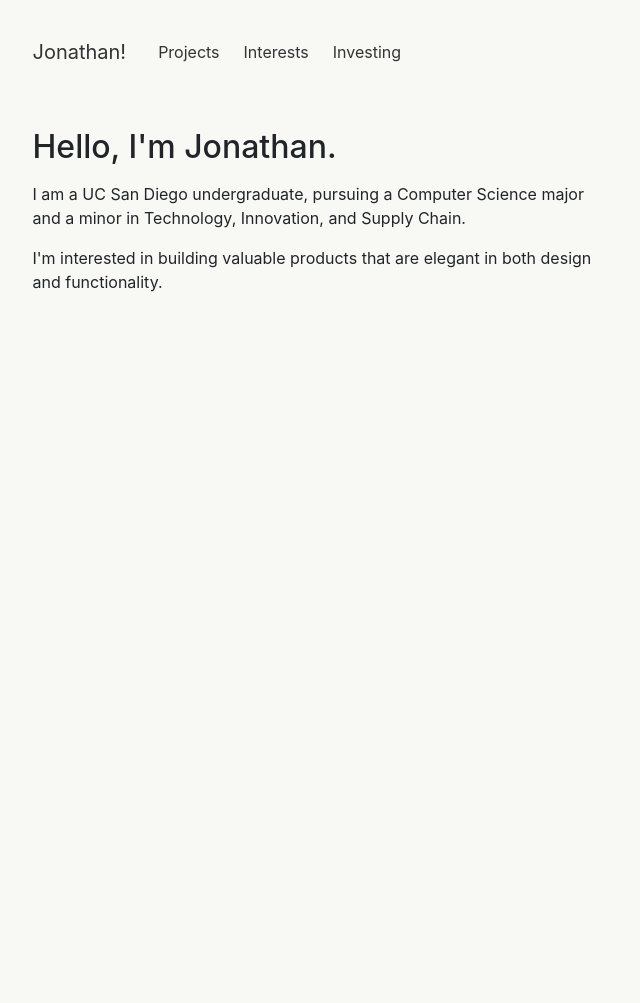
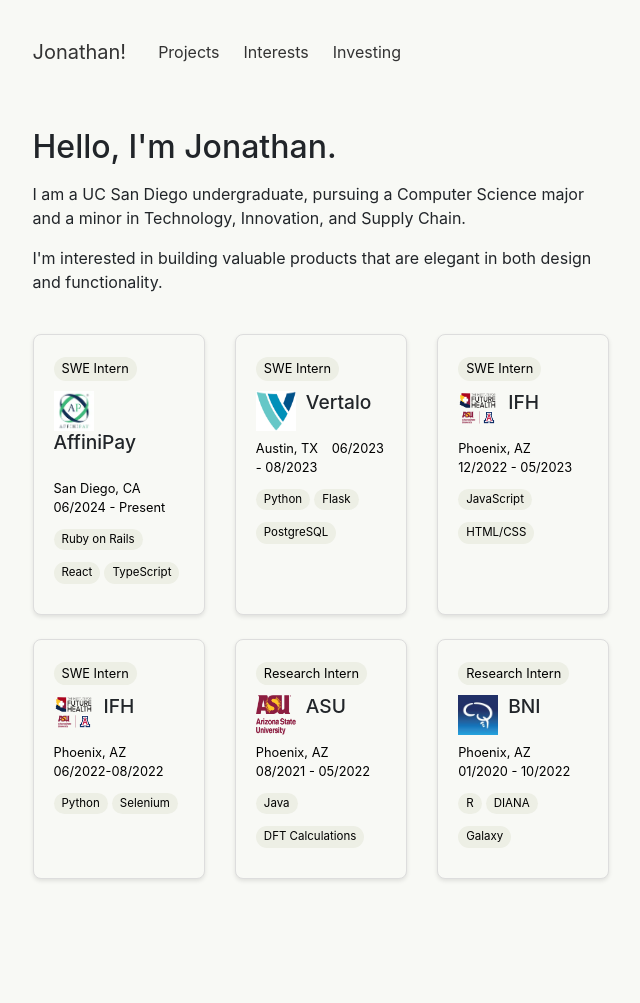
Before and after one commit to jxnxthxnz/site, a Jekyll site: the page built from index.markdown, in a window 1280 px wide. Shown: the whole page, without its empty margins (319-959 px from the left). Built offline with Jekyll 4.4.1, drawn with Linux system fonts in a browser that asks for light colours; before the commit the page ends 900 px from its top, so only the background shows below that.

Commit message:
main page experience blocks added

```diff
--- a/assets/css/main.css
+++ b/assets/css/main.css
@@ -1,5 +1,4 @@
-/* assets/css/main.scss */
-
+/* assets/css/main.css */
 body {
   background-color: #F8F9F5;
 }
@@ -10,81 +9,104 @@ body {
 
 .custom-navbar {
   background-color: #F8F9F5 !important;
-  /* border-bottom: 1px solid #ddd; */
 }
 
-.navbar-light .navbar-nav .nav-link {
-  color: #333;
-}
-
+.navbar-light .navbar-nav .nav-link,
 .navbar-light .navbar-brand {
   color: #333;
 }
 
-/* assets/css/main.css */
-
-/* .card {
-  border: 1px solid #ddd;
-  border-radius: 8px;
-  box-shadow: 0 2px 4px rgba(0, 0, 0, 0.1);
-  display: flex;
-  flex-direction: column;
+/* New styles for API blocks */
+.api-blocks {
+  margin-top: 40px;
 }
 
-.card-header {
-  background-color: transparent;
-  border-bottom: none;
-  padding: 0.75rem 1rem;
+.api-block {
+  background-color: #F8F9F5;
+  border: 1px solid #ddd;
+  border-radius: 5px;
+  border-radius: 8px;
+  box-shadow: 0 2px 4px rgba(0,0,0,0.1);
+  padding: 20px;
+  height: 100%;
+  transition: transform 0.2s, box-shadow 0.2s;
 }
 
-.card-header .badge {
-  font-size: 0.75rem;
+.api-block:hover {
+  transform: translateY(-5px);
+  box-shadow: 0 4px 8px rgba(0, 0, 0, 0.15);
 }
 
-.card-header .btn {
-  border: none;
-  padding: 0;
-  background: none;
+.api-category, .api-stats span {
+  display: inline-block;
+  padding: 2px 8px;
+  border-radius: 12px;
+  font-size: 0.8em;
+  margin-bottom: 10px;
 }
 
-.card-body {
-  flex: 1;
-  display: flex;
-  flex-direction: column;
-  justify-content: space-between;
-  padding: 1rem;
+.api-category:empty {
+  display: none;
 }
 
-.card-title {
-  font-size: 1.25rem;
-  font-weight: bold;
-  margin-bottom: 0.75rem;
+.api-block:nth-child(3n+1) .api-category, .api-stats span {
+  background-color: #EDEFE5;
+  color: #000;
 }
 
-.card-text {
-  font-size: 1rem;
-  margin-bottom: 1rem;
+.api-icon {
+  width: 40px;
+  height: 40px;
+  margin-right: 10px;
+  float: left;
 }
 
-.btn-primary {
-  background-color: #007bff;
-  border-color: #007bff;
-  align-self: flex-start;
-  margin-top: auto;
+.api-content h3 {
+  font-size: 1.2em;
+  margin-bottom: 25px;
+}
+.api-content h3 a {
+  color: inherit;
+  text-decoration: none;
 }
 
-.btn-primary:hover {
-  background-color: #0056b3;
-  border-color: #0056b3;
+.api-content h3 a:hover {
+  text-decoration: underline; /* This adds an underline on hover */
 }
 
-.card-footer {
-  background-color: transparent;
-  border-top: none;
-  padding: 0.75rem 1rem;
-  font-size: 0.875rem;
-  color: #6c757d;
-  display: flex;
-  justify-content: space-between;
-  align-items: center;
-} */
+.api-meta {
+  font-size: 0.8em;
+  color: #000;
+  margin-bottom: 10px;
+}
+
+.api-meta span {
+  margin-right: 10px;
+}
+
+.api-stats {
+  font-size: 0.9em;
+}
+
+.api-stats span:last-child {
+  margin-right: 0;
+}
+
+.api-list {
+  list-style-type: none;
+  padding-left: 0;
+  margin-bottom: 10px;
+}
+
+.api-list li {
+  margin-bottom: 5px;
+  position: relative;
+  padding-left: 20px;
+}
+
+.api-list li:before {
+  content: '•';
+  position: absolute;
+  left: 0;
+  color: #666;
+}
--- a/index.markdown
+++ b/index.markdown
@@ -2,53 +2,134 @@
 layout: default
 title: Home
 ---
+<div class="home-content">
+    <h2 class="mb-3">Hello, I'm Jonathan.</h2>
+    <p>I am a UC San Diego undergraduate, pursuing a Computer Science major and a minor in Technology, Innovation, and Supply Chain.</p>
+    <p>I'm interested in building valuable products that are elegant in both design and functionality.</p>
+</div>
 
-<div class="home-content">
-  <h2 class="mb-3">Hello, I'm Jonathan.</h2>
-  <p>I am a UC San Diego undergraduate, pursuing a Computer Science major and a minor in Technology, Innovation, and Supply Chain.</p>
-  <p>I'm interested in building valuable products that are elegant in both design and functionality.</p>
+<div class="api-blocks">
+    <div class="row">
+        <div class="col-md-4 mb-4">
+            <div class="api-block">
+                <div class="api-category">SWE Intern</div>
+                <div class="api-content">
+                    <img src="assets/images/affinipay.png" alt="Affinipay" class="api-icon">
+                    <h3><a href="https://www.affinipay.com">AffiniPay</a></h3>
+                    <div class="api-meta">
+                        <span>San Diego, CA</span>
+                        <span>06/2024 - Present</span>
+                    </div>
+                    <div class="api-stats">
+                        <span>Ruby on Rails</span>
+                        <span>React</span>
+                        <span>TypeScript</span>
+                    </div>
+                </div>
+            </div>
+        </div>
+        <div class="col-md-4 mb-4">
+            <div class="api-block">
+                <div class="api-category">SWE Intern </div>
+                <div class="api-content">
+                    <img src="assets/images/vertalo.png" alt="LinkedIn" class="api-icon">
+                    <h3><a href="https://www.vertalo.com">Vertalo</a></h3>
+                    <!-- <ul>
+                      <li>Designed and built a backend system for a new proprietary testing tool using Postgres, SQL, Flask, and RESTful APIs</li>
+                      <li>Developed a relational database schema and wrote optimized SQL queries to retrieve and manage all data
+                      </li>
+                      <li>Implemented Flask application with RESTful APIs to securely exchange data between frontend and backend</li>
+                      <li>Enabled seamless data workflows between the frontend interface and backend database through well-documented
+                      APIs</li>
+                    </ul> -->
+                    <div class="api-meta">
+                        <span>Austin, TX</span>
+                        <span>06/2023 - 08/2023</span>
+                    </div>
+                    <div class="api-stats">
+                        <span>Python</span>
+                        <span>Flask</span>
+                        <span>PostgreSQL</span>
+                    </div>
+                </div>
+            </div>
+        </div>
+        <div class="col-md-4 mb-4">
+            <div class="api-block">
+                <div class="api-category">SWE Intern</div>
+                <div class="api-content">
+                    <img src="assets/images/ifh.png" alt="Instagram" class="api-icon">
+                    <h3><a href="https://theifh.org">IFH</a></h3>
+                    <!-- <ul>
+                      <li>Developed a custom data visualization tool using HTML, CSS, JavaScript, and the D3 library</li>
+                      <li>Identified frequently occurring words within PubMed articles related to specific medical topics and their change
+                      over a specified time period</li>
+                    </ul> -->
+                    <div class="api-meta">
+                        <span>Phoenix, AZ</span>
+                        <span>12/2022 - 05/2023</span>
+                    </div>
+                    <div class="api-stats">
+                        <span>JavaScript</span>
+                        <span>HTML/CSS</span>
+                    </div>
+                </div>
+            </div>
+        </div>
+    </div>
+    <!-- Add more rows with three blocks each as needed -->
+     <div class="row">
+        <div class="col-md-4 mb-4">
+            <div class="api-block">
+                <div class="api-category">SWE Intern</div>
+                <div class="api-content">
+                    <img src="assets/images/ifh.png" alt="Amazon" class="api-icon">
+                    <h3><a href="https://theifh.org">IFH</a></h3>
+                    <div class="api-meta">
+                        <span>Phoenix, AZ</span>
+                        <span>06/2022-08/2022</span>
+                    </div>
+                    <div class="api-stats">
+                        <span>Python</span>
+                        <span>Selenium</span>
+                    </div>
+                </div>
+            </div>
+        </div>
+        <div class="col-md-4 mb-4">
+            <div class="api-block">
+                <div class="api-category">Research Intern</div>
+                <div class="api-content">
+                    <img src="assets/images/asu.png" alt="LinkedIn" class="api-icon">
+                    <h3><a href="https://faculty.engineering.asu.edu/zhuang/">ASU</a></h3>
+                    <div class="api-meta">
+                        <span>Phoenix, AZ</span>
+                        <span>08/2021 - 05/2022</span>
+                    </div>
+                    <div class="api-stats">
+                        <span>Java</span>
+                        <span>DFT Calculations</span>
+                    </div>
+                </div>
+            </div>
+        </div>
+        <div class="col-md-4 mb-4">
+            <div class="api-block">
+                <div class="api-category">Research Intern </div>
+                <div class="api-content">
+                    <img src="assets/images/barrow.png" alt="Instagram" class="api-icon">
+                    <h3><a href="https://www.barrowneuro.org/for-physicians-researchers/research/research-programs-labs/neurodegenerative-disease/mufson-laboratory/">BNI</a></h3>
+                    <div class="api-meta">
+                        <span>Phoenix, AZ</span>
+                        <span>01/2020 - 10/2022</span>
+                    </div>
+                    <div class="api-stats">
+                        <span>R</span>
+                        <span>DIANA</span>
+                        <span>Galaxy</span>
+                    </div>
+                </div>
+            </div>
+        </div>
+    </div>
 </div>
-<!-- <div class="row">
-  <div class="col-md-6 mb-3">
-    <div class="card">
-      <div class="card-header d-flex justify-content-between align-items-center">
-        <span class="badge bg-primary">Data</span>
-        <button class="btn btn-outline-secondary btn-sm">
-          <svg width="20" height="20" fill="currentColor" class="bi bi-heart" viewBox="0 0 16 16">
-            <path d="M8 2.748-.717-5.243C5.6-1.345 8 1.287 8 1.287S10.4-1.345 15.717-.243C12.286 2.385 8 6.036 8 6.036S3.714 2.385.283-.243C5.6-1.345 8 2.748 8 2.748zM8 1.287S5.6-1.345.283-.243C3.714 2.385 8 6.036 8 6.036S12.286 2.385 15.717-.243C10.4-1.345 8 1.287 8 1.287z"/>
-          </svg>
-        </button>
-      </div>
-      <div class="card-body d-flex flex-column">
-        <h5 class="card-title">Twitter</h5>
-        <p class="card-text">Introducing X API, a robust Twitter API designed to unlock valuable Twitter data...</p>
-        <a href="#" class="btn btn-primary mt-auto">Read More</a>
-      </div>
-      <div class="card-footer d-flex justify-content-between align-items-center">
-        <span>By Omar M'Hai...</span>
-        <span>Updated 1 month ago</span>
-      </div>
-    </div>
-  </div>
-  <div class="col-md-6 mb-3">
-    <div class="card">
-      <div class="card-header d-flex justify-content-between align-items-center">
-        <span class="badge bg-primary">Data</span>
-        <button class="btn btn-outline-secondary btn-sm">
-          <svg width="20" height="20" fill="currentColor" class="bi bi-heart" viewBox="0 0 16 16">
-            <path d="M8 2.748-.717-5.243C5.6-1.345 8 1.287 8 1.287S10.4-1.345 15.717-.243C12.286 2.385 8 6.036 8 6.036S3.714 2.385.283-.243C5.6-1.345 8 2.748 8 2.748zM8 1.287S5.6-1.345.283-.243C3.714 2.385 8 6.036 8 6.036S12.286 2.385 15.717-.243C10.4-1.345 8 1.287 8 1.287z"/>
-          </svg>
-        </button>
-      </div>
-      <div class="card-body d-flex flex-column">
-        <h5 class="card-title">Another Block</h5>
-        <p class="card-text">Introducing X API, a robust Twitter API designed to unlock valuable Twitter data...</p>
-        <a href="#" class="btn btn-primary mt-auto">Read More</a>
-      </div>
-      <div class="card-footer d-flex justify-content-between align-items-center">
-        <span>By Another Author</span>
-        <span>Updated 2 months ago</span>
-      </div>
-    </div>
-  </div>
-</div> -->
```
Also changed, not shown: assets/css/projects.css (added, +52 -0 lines), projects.md (+57 -1 lines), assets/images/affinipay.png (added), assets/images/asu.png (added), assets/images/barrow.png (added), assets/images/ifh.png (added), assets/images/vertalo.png (added), 3 other files.
